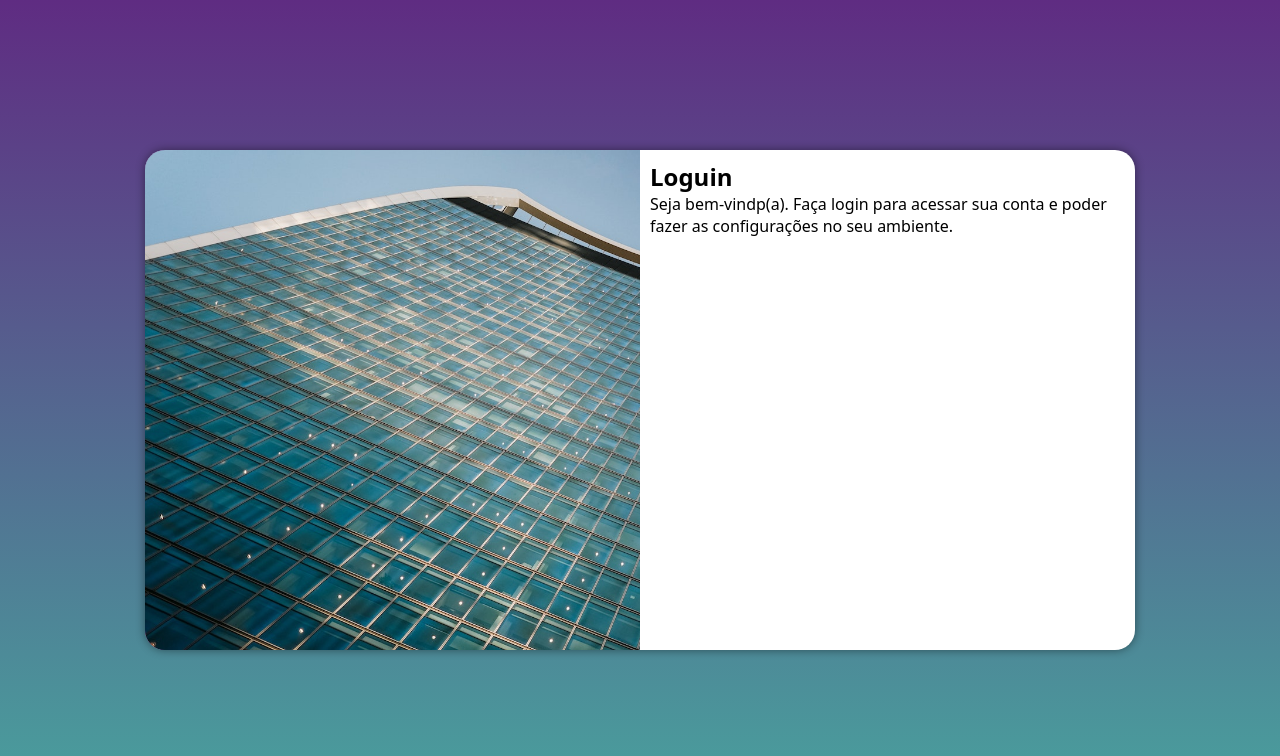
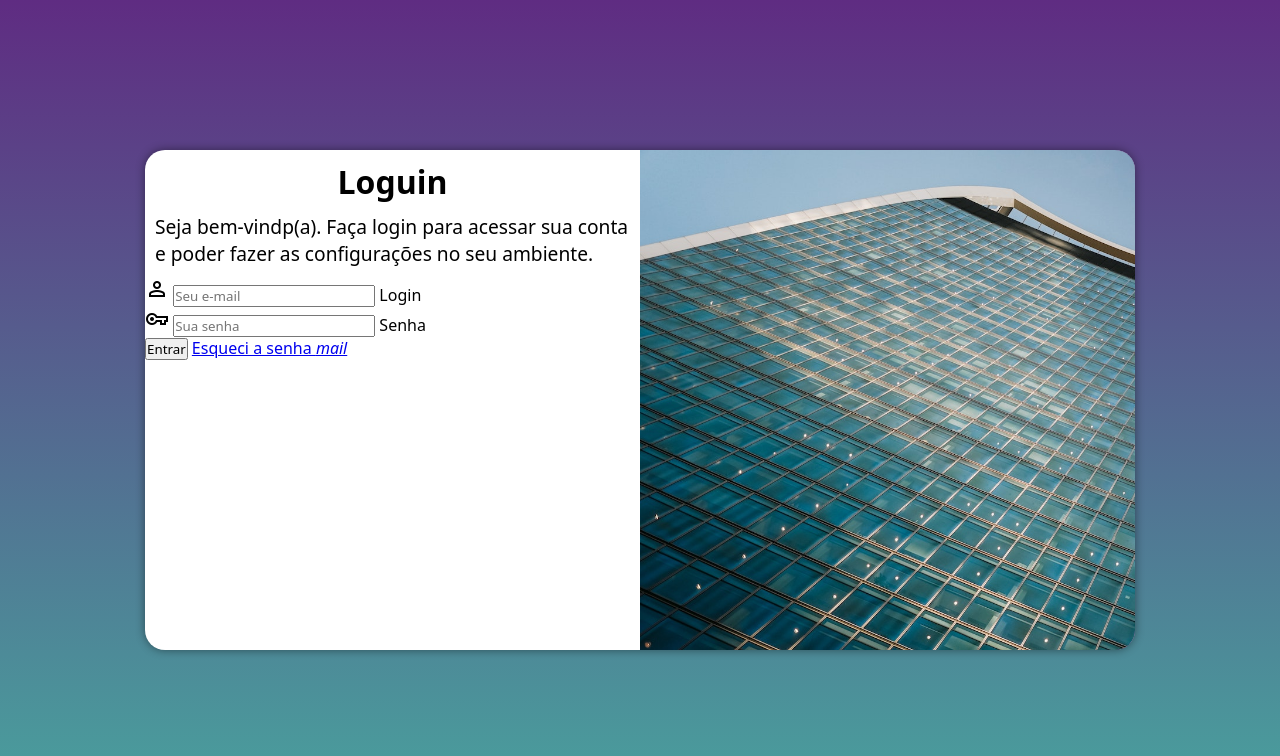
Before and after one commit to Marcos-Brandao/projeto-login, a plain HTML site: page index.html in a window 1280 px wide. Drawn offline with nearby package versions, Linux system fonts and the light colour scheme.

Commit message:
outras midias

```diff
--- a/estilos/media-query.css
+++ b/estilos/media-query.css
@@ -33,13 +33,21 @@
     }
 
     section#login > div#imagem {
-        float: left;
+        float: right;
         width: 50%;
         height: 100%;
     }
 
     section#login div#formulario {
-        float: right;
+        float: left;
         width: 50%;
     }
+
+    div#formulario > h1 {
+        font-size: 2em;
+    }
+
+    div#formulario > p {
+        font-size: 1.2em;
+    }
 }
--- a/estilos/style.css
+++ b/estilos/style.css
@@ -56,3 +56,12 @@ section#login > div#formulario {
     padding: 10px;
 
 }
+
+div#formulario > h1 {
+    text-align: center;
+    margin-bottom: 10px;
+}
+
+div#formulario > p {
+    font-size: 0.8em;
+}
--- a/index.html
+++ b/index.html
@@ -4,6 +4,7 @@
     <meta charset="UTF-8">
     <meta name="viewport" content="width=device-width, initial-scale=1.0">
     <title>Login</title>
+    <link rel="stylesheet" href="https://fonts.googleapis.com/css2?family=Material+Symbols+Outlined:opsz,wght,FILL,GRAD@24,400,0,0" />
     <link rel="stylesheet" href="estilos/style.css">
     <link rel="stylesheet" href="estilos/media-query.css">
 </head>
@@ -17,7 +18,24 @@
                 <h1>Loguin</h1>
                 <p>Seja bem-vindp(a). Faça login para acessar sua conta e poder fazer as configurações no seu ambiente.</p>
             </div>
-            <form action="login.php" method="post"></form>
+            <form action="login.php" method="post" autocomplete="on">
+                <div class="campo">
+                    <span class="material-symbols-outlined">person</span>
+                    <input type="email" name="login" id="ilogin" placeholder="Seu e-mail" autocomplete="email">
+                    <label for="ilogin">Login</label>
+                </div>
+                <div class="campo">
+                    <span class="material-symbols-outlined">
+                            vpn_key
+                        </span>
+                    <input type="password" name="senha" id="isenha" placeholder="Sua senha" autocomplete="current-password">
+                    <label for="isenha">Senha</label>
+                </div>
+                <input type="submit" value="Entrar">
+                <a href="esqueci.html">
+                    Esqueci a senha <i class="material-icons">mail</i>
+                </a>
+            </form>
         </section>
     </main>
 </body>
```
